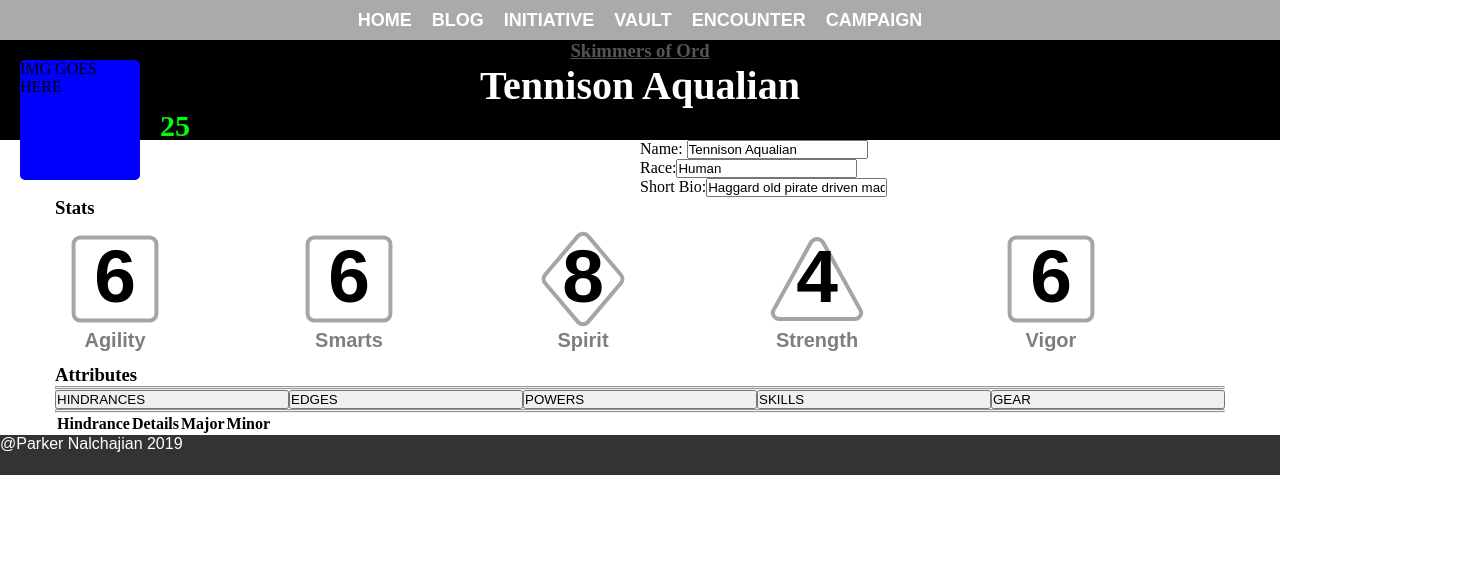
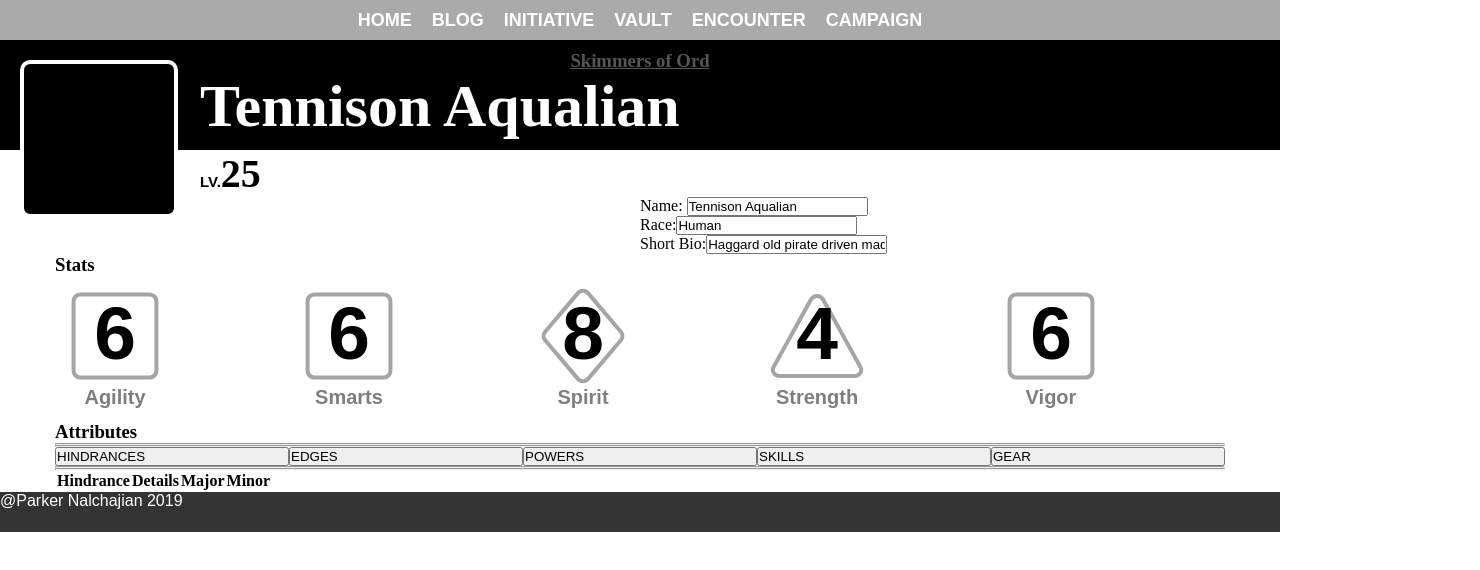
Before and after one commit to parkernalch/savage-suite, an Angular app: page /characters/1 in a window 1280 px wide. Shown: the top 570 px of the page, 1480 px wide, since content can reach past the window. Built offline with nearby package versions, Linux system fonts and the light colour scheme.

Commit message:
reordered and re-styled the header bar

```diff
--- a/src/app/components/character-view/character-view.component.html
+++ b/src/app/components/character-view/character-view.component.html
@@ -1,10 +1,11 @@
 <div class="charview-header">
     <h3 class="charview-campaign">{{character.campaign}}</h3>
     <h1 class="charview-charname">{{character.name}}</h1>
-    <div class="charview-charclass">{{character.class}}</div>
-    <h3 class="charview-charrank">{{character.rank}}</h3>
-    <div class="charview-portrait" style="background-color: blue">IMG GOES HERE</div>
+    <div class="charview-portrait" ></div>
 </div>
+
+<div class="charview-charclass">{{character.class}}</div>
+<h3 class="charview-charrank"><span id="lv-span">LV.</span><span>{{character.rank}}</span></h3>
 
 
 <div class="row">
--- a/src/app/components/character-view/character-view.component.sass
+++ b/src/app/components/character-view/character-view.component.sass
@@ -2,28 +2,39 @@
     height: 100px
     background: #000000
     width: 100%
+    padding-top: 10px
     .charview-campaign
         color: #555555
         text-decoration: underline
         text-align: center
     .charview-charname
         color: #ffffff
-        left: 160px
-        text-align: center
-        font-size: 40px
-    .charview-charrank
-        color: #00ff00
         position: relative
-        z-index: 5
-        left: 160px
-        font-size: 30px
-    .charview-charclass
-        color: #ffffff
-        text-align: center
+        left: 200px
+        font-size: 60px
     .charview-portrait
         position: absolute
-        height: 120px
-        width: 120px
-        border-radius: 5px
+        height: 150px
+        width: 150px
+        border-radius: 10px
+        background-color: #000000
+        border-color: #ffffff
+        border-width: 4px
+        border-style: solid
         top: 60px
         left: 20px
+.charview-charrank
+    color: #000000
+    position: relative
+    z-index: 5
+    left: 200px
+    font-size: 40px
+.charview-charclass
+    color: #000000
+    position: relative
+    left: 200px
+    font-size: 20px
+    font-style: italic
+#lv-span
+    font-size: 15px
+    font-family: sans-serif
```
